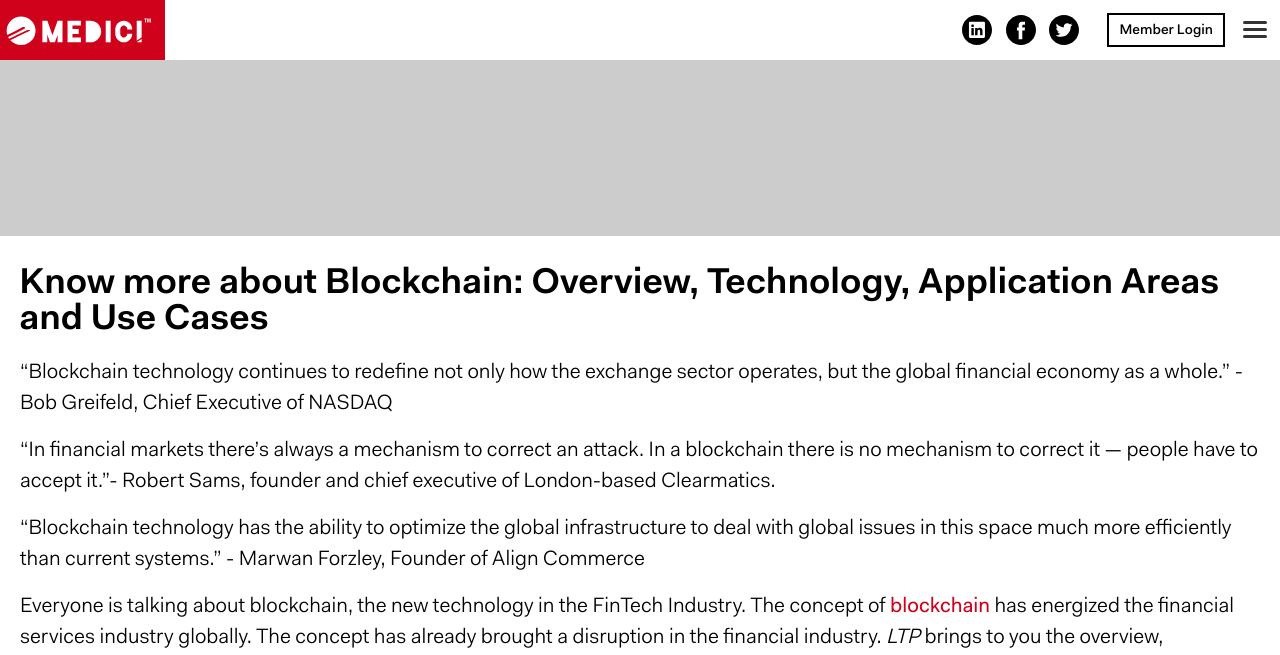
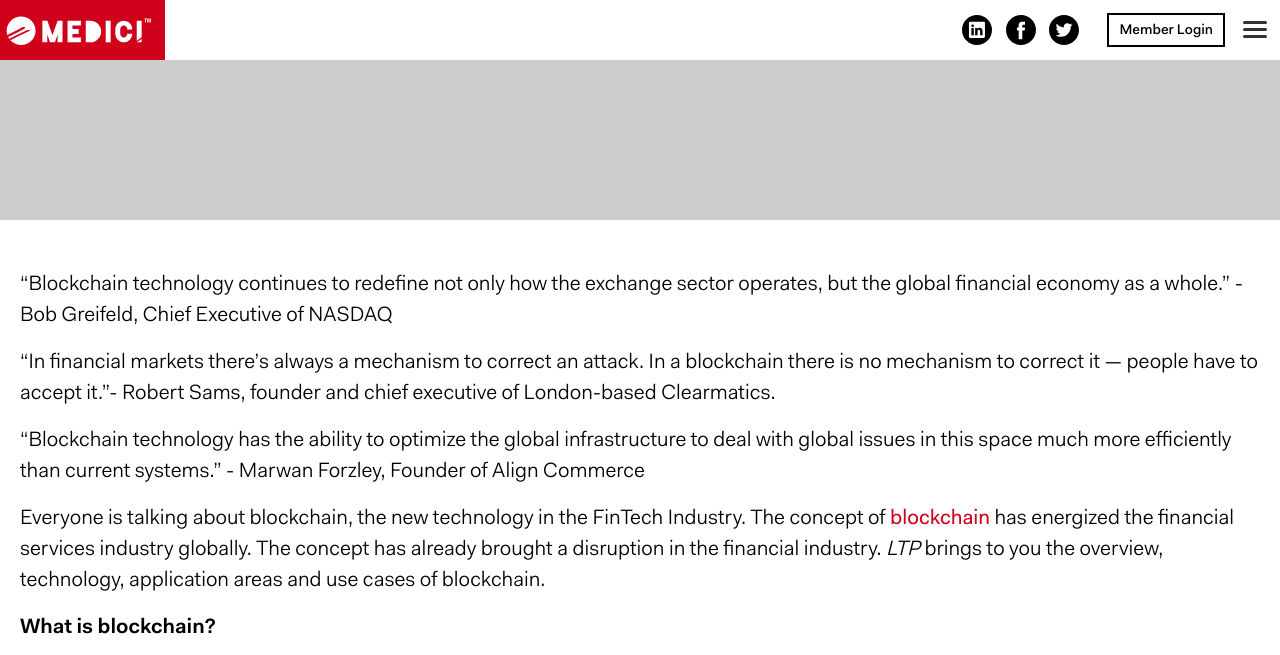
Before and after one commit to prasadltp/go, a Jekyll site: the page built from an-overview-of-blockchain-technology.markdown, in a window 1280 px wide and 900 px high, cut to the strip 0-655 px from the top of the window. Built offline with Jekyll 4.4.1, drawn with Linux system fonts in a browser that asks for light colours; some web fonts are replaced.

Commit message:
Updated An Overview Of Blockchain Technology

```diff
--- a/an-overview-of-blockchain-technology.markdown
+++ b/an-overview-of-blockchain-technology.markdown
@@ -1,7 +1,4 @@
 ---
-title: 'Know more about Blockchain: Overview, Technology, Application Areas and Use
-  Cases'
-date: 2018-01-13 06:53:00 Z
 ---
 
 “Blockchain technology continues to redefine not only how the exchange sector operates, but the global financial economy as a whole.” -  Bob Greifeld, Chief Executive of NASDAQ
```
